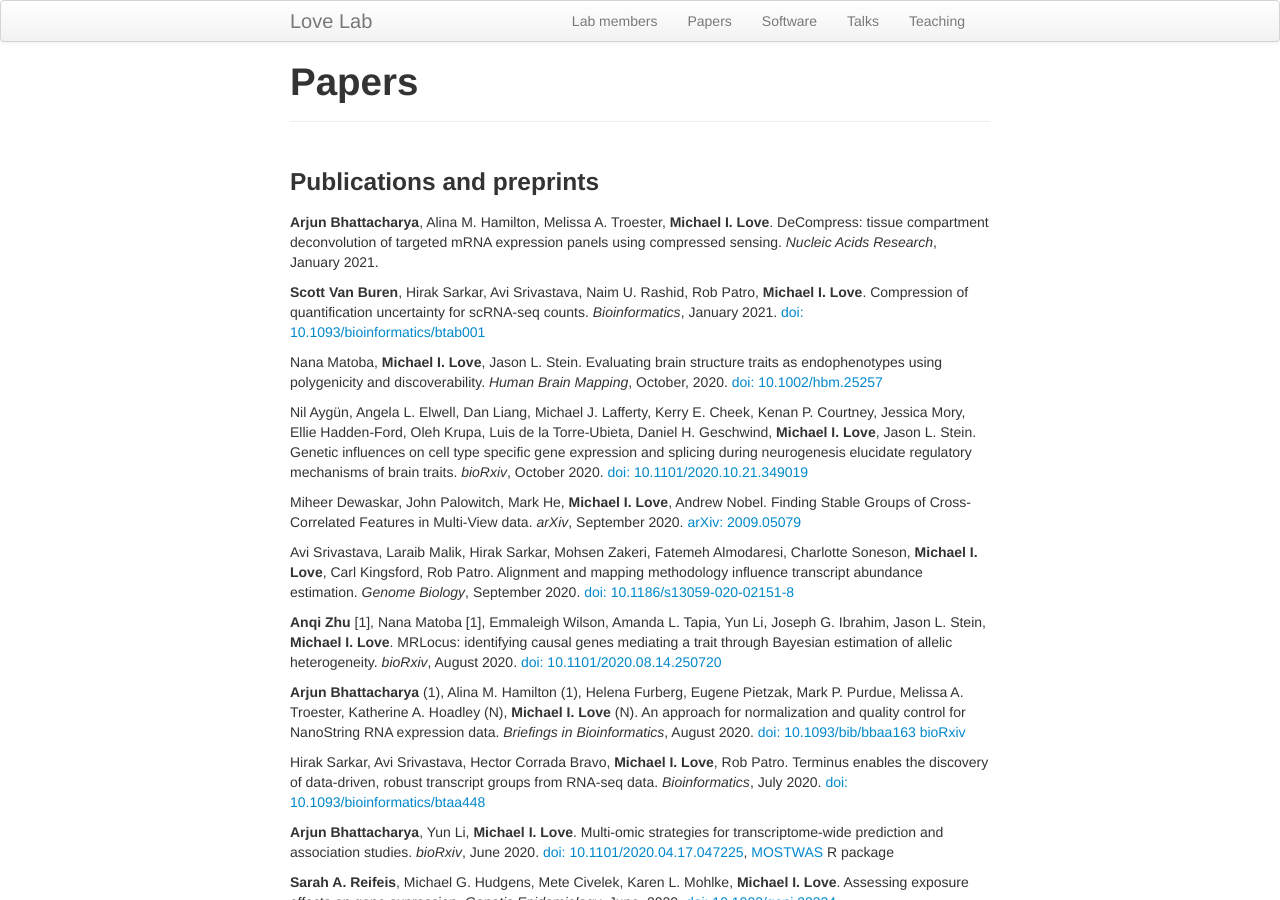
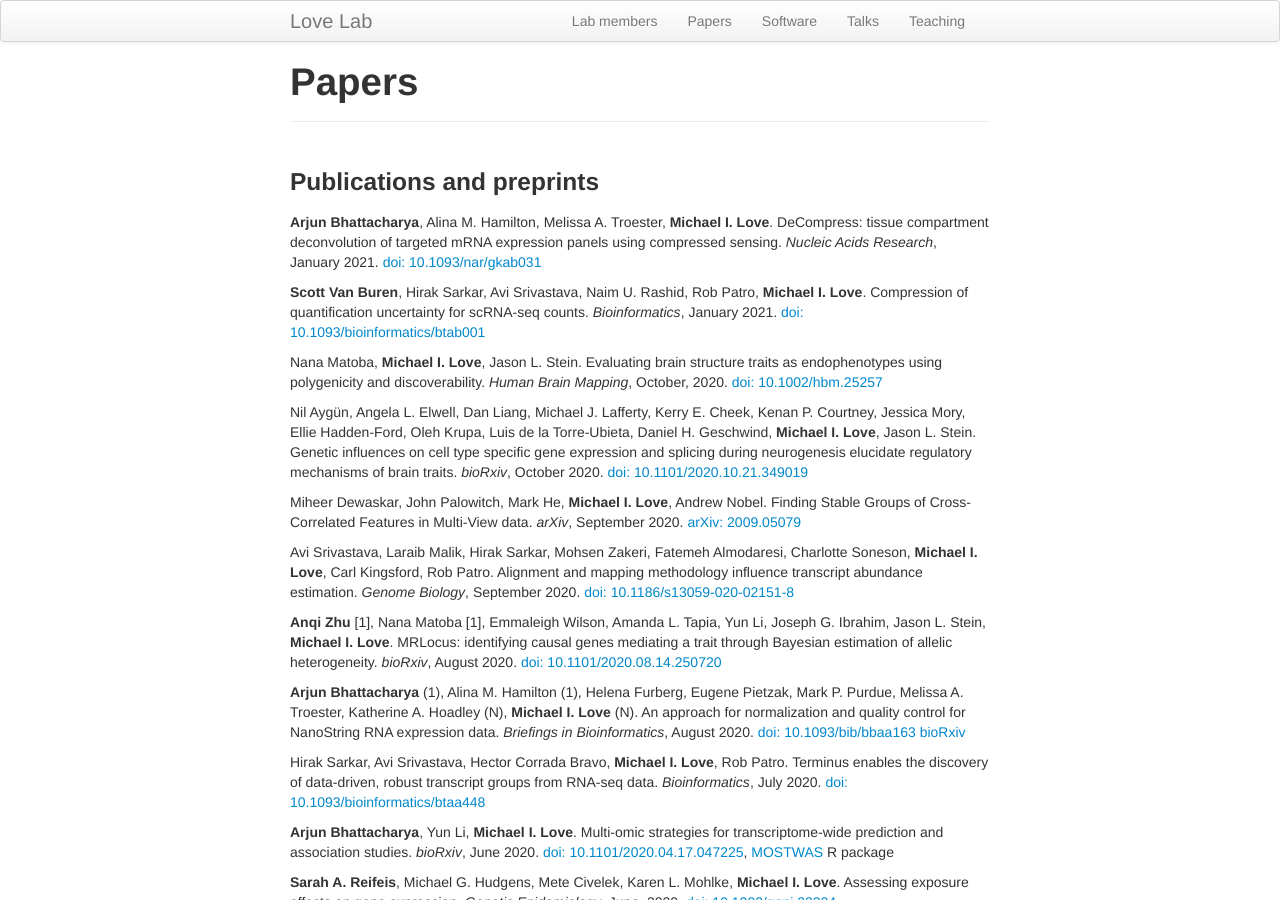
Before and after one commit to mikelove/mikelove.github.io, a Jekyll site: the page built from pages/papers.md, in a window 1280 px wide and 900 px high. Built offline with Jekyll 4.4.1, drawn with Linux system fonts in a browser that asks for light colours.

Commit message:
new link for decompress

```diff
--- a/pages/papers.md
+++ b/pages/papers.md
@@ -9,6 +9,7 @@ title: "Papers"
 DeCompress: tissue compartment deconvolution of targeted mRNA
 expression panels using compressed sensing.
 *Nucleic Acids Research*, January 2021.
+[doi: 10.1093/nar/gkab031](https://doi.org/10.1093/nar/gkab031)
 
 **Scott Van Buren**, Hirak Sarkar, Avi Srivastava, Naim U. Rashid, Rob
 Patro, **Michael I. Love**.
```
